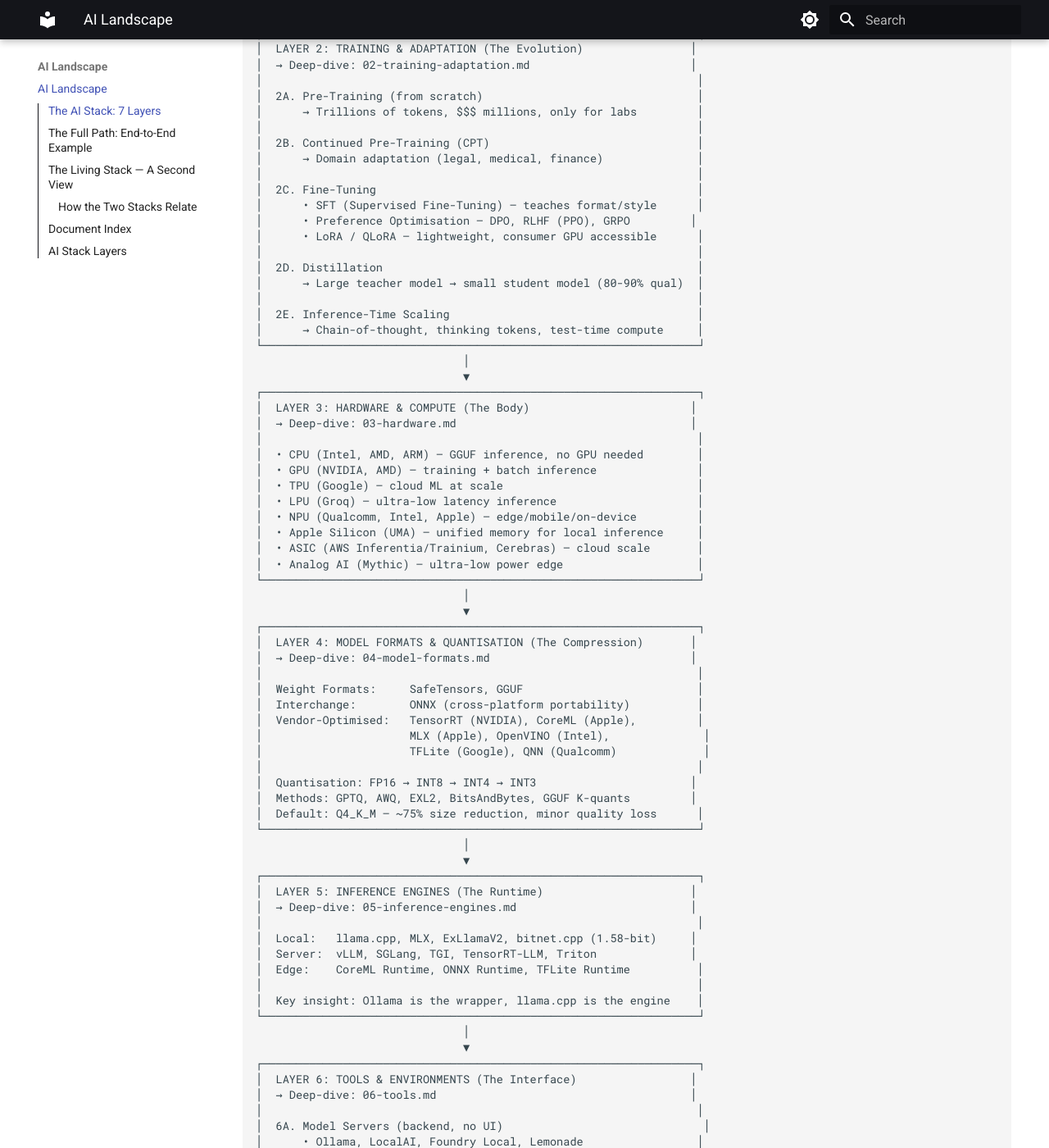
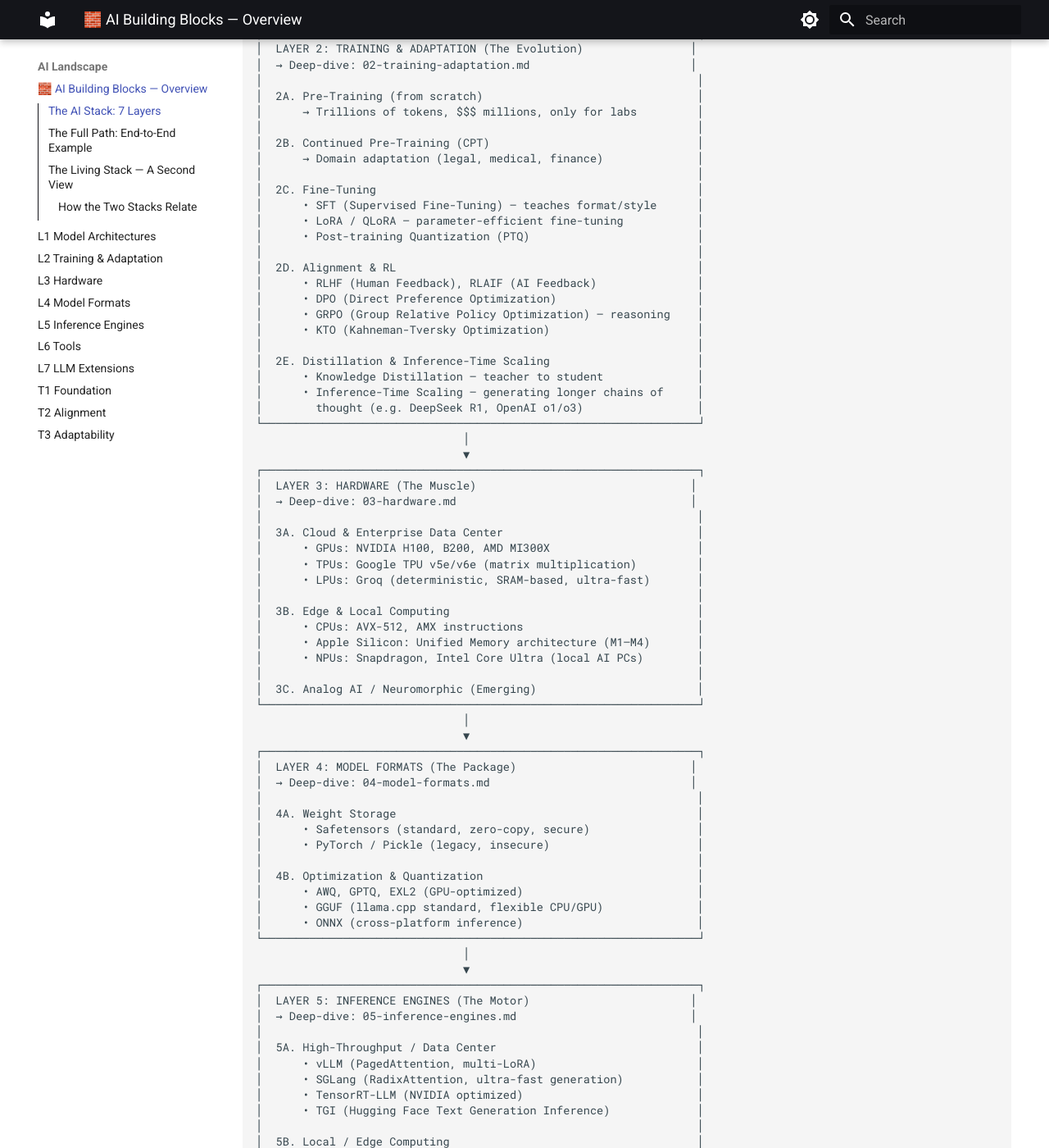
Before and after one commit to jaojbls/ai-landscape, an MkDocs documentation site: the page built from docs/index.md, in a window 1280 px wide and 1400 px high, scrolled down 758 px. Shown: the whole window at 82% size. Built offline with MkDocs 1.6.1 and Material for MkDocs 9.7.7, drawn with Linux system fonts in a browser that asks for light colours; some of the changed text lies outside the part shown.

````diff
--- a/docs/index.md
+++ b/docs/index.md
@@ -6,7 +6,7 @@
 
 ## The AI Stack: 7 Layers
 
-```
+```text
 ┌─────────────────────────────────────────────────────────────────┐
 │  LAYER 1: MODEL ARCHITECTURES (The Brains)                     │
 │  → Deep-dive: 01-model-architectures.md                        │
@@ -43,84 +43,96 @@
 │                                                                 │
 │  2C. Fine-Tuning                                                │
 │      • SFT (Supervised Fine-Tuning) — teaches format/style      │
-│      • Preference Optimisation — DPO, RLHF (PPO), GRPO         │
-│      • LoRA / QLoRA — lightweight, consumer GPU accessible      │
+│      • LoRA / QLoRA — parameter-efficient fine-tuning           │
+│      • Post-training Quantization (PTQ)                         │
 │                                                                 │
-│  2D. Distillation                                               │
-│      → Large teacher model → small student model (80-90% qual)  │
+│  2D. Alignment & RL                                             │
+│      • RLHF (Human Feedback), RLAIF (AI Feedback)               │
+│      • DPO (Direct Preference Optimization)                     │
+│      • GRPO (Group Relative Policy Optimization) — reasoning    │
+│      • KTO (Kahneman-Tversky Optimization)                      │
 │                                                                 │
-│  2E. Inference-Time Scaling                                     │
-│      → Chain-of-thought, thinking tokens, test-time compute     │
+│  2E. Distillation & Inference-Time Scaling                      │
+│      • Knowledge Distillation — teacher to student              │
+│      • Inference-Time Scaling — generating longer chains of     │
+│        thought (e.g. DeepSeek R1, OpenAI o1/o3)                 │
 └─────────────────────────────────────────────────────────────────┘
                                │
                                ▼
 ┌─────────────────────────────────────────────────────────────────┐
-│  LAYER 3: HARDWARE & COMPUTE (The Body)                        │
+│  LAYER 3: HARDWARE (The Muscle)                                │
 │  → Deep-dive: 03-hardware.md                                   │
 │                                                                 │
-│  • CPU (Intel, AMD, ARM) — GGUF inference, no GPU needed        │
-│  • GPU (NVIDIA, AMD) — training + batch inference               │
-│  • TPU (Google) — cloud ML at scale                             │
-│  • LPU (Groq) — ultra-low latency inference                     │
-│  • NPU (Qualcomm, Intel, Apple) — edge/mobile/on-device         │
-│  • Apple Silicon (UMA) — unified memory for local inference     │
-│  • ASIC (AWS Inferentia/Trainium, Cerebras) — cloud scale       │
-│  • Analog AI (Mythic) — ultra-low power edge                    │
+│  3A. Cloud & Enterprise Data Center                             │
+│      • GPUs: NVIDIA H100, B200, AMD MI300X                      │
+│      • TPUs: Google TPU v5e/v6e (matrix multiplication)         │
+│      • LPUs: Groq (deterministic, SRAM-based, ultra-fast)       │
+│                                                                 │
+│  3B. Edge & Local Computing                                     │
+│      • CPUs: AVX-512, AMX instructions                          │
+│      • Apple Silicon: Unified Memory architecture (M1–M4)       │
+│      • NPUs: Snapdragon, Intel Core Ultra (local AI PCs)        │
+│                                                                 │
+│  3C. Analog AI / Neuromorphic (Emerging)                        │
 └─────────────────────────────────────────────────────────────────┘
                                │
                                ▼
 ┌─────────────────────────────────────────────────────────────────┐
-│  LAYER 4: MODEL FORMATS & QUANTISATION (The Compression)       │
+│  LAYER 4: MODEL FORMATS (The Package)                          │
 │  → Deep-dive: 04-model-formats.md                              │
 │                                                                 │
-│  Weight Formats:     SafeTensors, GGUF                          │
-│  Interchange:        ONNX (cross-platform portability)          │
-│  Vendor-Optimised:   TensorRT (NVIDIA), CoreML (Apple),         │
-│                      MLX (Apple), OpenVINO (Intel),              │
-│                      TFLite (Google), QNN (Qualcomm)             │
+│  4A. Weight Storage                                             │
+│      • Safetensors (standard, zero-copy, secure)                │
+│      • PyTorch / Pickle (legacy, insecure)                      │
 │                                                                 │
-│  Quantisation: FP16 → INT8 → INT4 → INT3                       │
-│  Methods: GPTQ, AWQ, EXL2, BitsAndBytes, GGUF K-quants         │
-│  Default: Q4_K_M — ~75% size reduction, minor quality loss      │
+│  4B. Optimization & Quantization                                │
+│      • AWQ, GPTQ, EXL2 (GPU-optimized)                          │
+│      • GGUF (llama.cpp standard, flexible CPU/GPU)              │
+│      • ONNX (cross-platform inference)                          │
 └─────────────────────────────────────────────────────────────────┘
                                │
                                ▼
 ┌─────────────────────────────────────────────────────────────────┐
-│  LAYER 5: INFERENCE ENGINES (The Runtime)                      │
+│  LAYER 5: INFERENCE ENGINES (The Motor)                        │
 │  → Deep-dive: 05-inference-engines.md                          │
 │                                                                 │
-│  Local:   llama.cpp, MLX, ExLlamaV2, bitnet.cpp (1.58-bit)     │
-│  Server:  vLLM, SGLang, TGI, TensorRT-LLM, Triton              │
-│  Edge:    CoreML Runtime, ONNX Runtime, TFLite Runtime          │
+│  5A. High-Throughput / Data Center                              │
+│      • vLLM (PagedAttention, multi-LoRA)                        │
+│      • SGLang (RadixAttention, ultra-fast generation)           │
+│      • TensorRT-LLM (NVIDIA optimized)                          │
+│      • TGI (Hugging Face Text Generation Inference)             │
 │                                                                 │
-│  Key insight: Ollama is the wrapper, llama.cpp is the engine    │
+│  5B. Local / Edge Computing                                     │
+│      • llama.cpp (GGUF, Mac/CPU/GPU)                            │
+│      • MLX (Apple Silicon optimized)                            │
+│      • ONNX Runtime, WebNN (Browser)                            │
 └─────────────────────────────────────────────────────────────────┘
                                │
                                ▼
 ┌─────────────────────────────────────────────────────────────────┐
-│  LAYER 6: TOOLS & ENVIRONMENTS (The Interface)                 │
+│  LAYER 6: TOOLS & ENVIRONMENTS (The Interfaces)                │
 │  → Deep-dive: 06-tools.md                                      │
 │                                                                 │
-│  6A. Model Servers (backend, no UI)                              │
-│      • Ollama, LocalAI, Foundry Local, Lemonade                 │
+│  6A. Model Servers                                              │
+│      • Ollama, LM Studio, vLLM server                           │
 │                                                                 │
-│  6B. Desktop Apps (runner + chat UI, local + cloud)             │
-│      • LM Studio, Jan, GPT4All                                  │
+│  6B. Desktop / Chat UIs                                         │
+│      • Open WebUI, AnythingLLM, LM Studio                       │
 │                                                                 │
-│  6C. Web UIs (frontend, needs backend)                          │
-│      • Open WebUI, AnythingLLM (35+ providers)                  │
+│  6C. Cloud Platforms                                            │
+│      • Hugging Face (Spaces, Hub), Replicate, Together AI       │
 │                                                                 │
-│  6D. Cloud Assistants                                            │
-│      • ChatGPT, Claude.ai, Gemini, Kimi, Perplexity             │
+│  6D. Provider Assistants                                        │
+│      • ChatGPT, Claude.ai, Gemini Advanced, DeepSeek            │
 │                                                                 │
-│  6E. Cloud Inference (run OSS models on rented hardware)        │
-│      • Groq, Together AI, Fireworks, Bedrock, SambaNova          │
+│  6E. IDEs & Editors                                             │
+│      • Cursor, Windsurf, GitHub Copilot, Cline/RooCode          │
 │                                                                 │
-│  6F. AI IDEs                                                     │
-│      • Cursor, Windsurf, Antigravity, Copilot, Zed, Continue    │
+│  6F. RAG & Workflow UIs                                         │
+│      • Dify, Flowise, Langflow                                  │
 │                                                                 │
-│  6G. CLI Coding Agents                                           │
-│      • Claude Code, Gemini CLI, Codex, Aider, Cline             │
+│  6G. CLI / Terminal Agents                                      │
+│      • Aider, Fabric                                            │
 │                                                                 │
 │  6H. Autonomous / No-Code                                        │
 │      • Devin AI, Replit Agent, Lovable, Bolt.new, v0             │
@@ -154,7 +166,7 @@
 
 ## The Full Path: End-to-End Example
 
-```
+```text
 1. Model:      Llama 3.1 70B (Transformer LLM, autoregressive, MoE)
 2. Training:   Pre-trained by Meta → SFT + DPO → Instruct variant
 3. Hardware:   Mac Studio M4 Ultra, 192 GB unified memory
@@ -172,7 +184,7 @@
 
 These are two views of the same system:
 
-```
+```text
 ┌─────────────────────────────────────────────────────────────────┐
 │  THE LIVING STACK                                               │
 │                                                                 │
@@ -225,32 +237,3 @@
 | Alignment | L2 (SFT, DPO, LoRA, Distillation) | "How do I customize its behaviour?" |
 | Adaptability | L7 (RAG, Agents, MCP, Memory) | "How do I extend it at runtime?" |
 | — | L3–L6 (Hardware, Formats, Engines, Tools) | Infrastructure that enables all tiers |
-
----
-
-## Document Index
-
-
-## AI Stack Layers
-
-{% include "01-model-architectures.md" heading-offset=2 %}
-
-{% include "02-training-adaptation.md" heading-offset=2 %}
-
-{% include "03-hardware.md" heading-offset=2 %}
-
-{% include "04-model-formats.md" heading-offset=2 %}
-
-{% include "05-inference-engines.md" heading-offset=2 %}
-
-{% include "06-tools.md" heading-offset=2 %}
-
-{% include "07-llm-extensions.md" heading-offset=2 %}
-
-## Living Stack Tiers
-
-{% include "L1-foundation.md" heading-offset=2 %}
-
-{% include "L2-alignment.md" heading-offset=2 %}
-
-{% include "L3-adaptability.md" heading-offset=2 %}
--- a/mkdocs.yml
+++ b/mkdocs.yml
@@ -36,7 +36,3 @@
 
 plugins:
   - search
-  - include-markdown
-
-nav:
-  - 'AI Landscape': index.md
````
Also changed, not shown: other parts of docs/index.md (+1 -1 lines), 2 other files.
